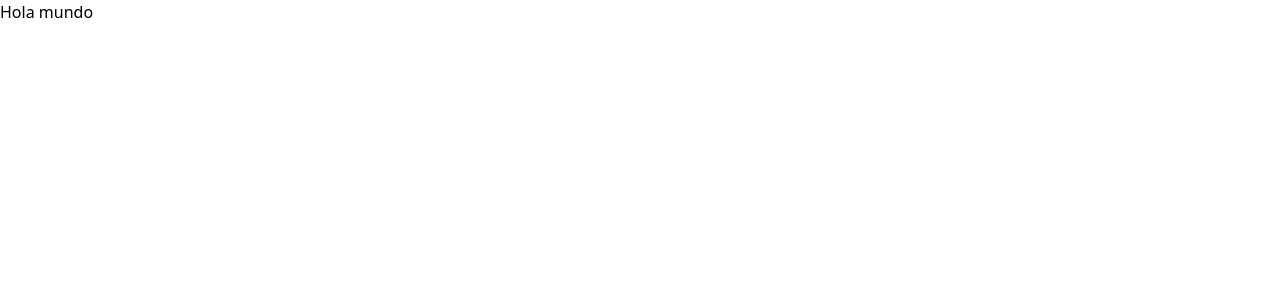
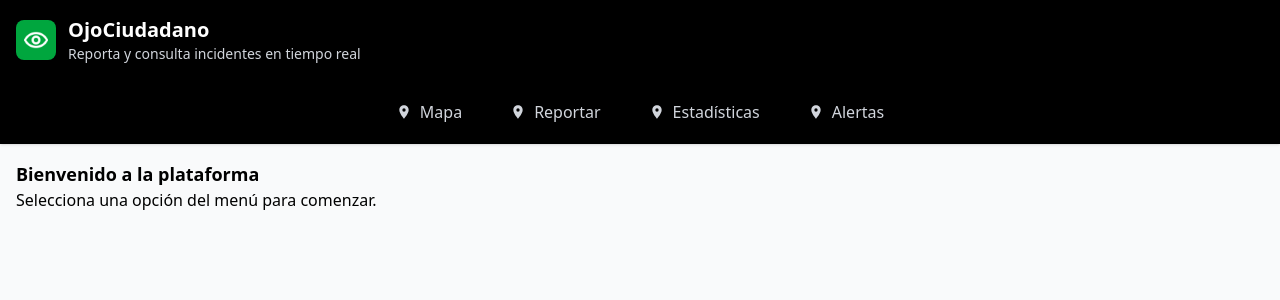
Before and after one commit to 13024RDO/OjoCiudadano, a React (Vite) app in the folder frontend/: page / in a window 1280 px wide. Shown: the top 300 px of the page. Built offline with nearby package versions, Linux system fonts and the light colour scheme.

Commit message:
Modificaciones front

```diff
--- a/frontend/index.html
+++ b/frontend/index.html
@@ -2,9 +2,10 @@
 <html lang="en">
   <head>
     <meta charset="UTF-8" />
-    <link rel="icon" type="image/svg+xml" href="/vite.svg" />
+
     <meta name="viewport" content="width=device-width, initial-scale=1.0" />
-    <title>front</title>
+    <link rel="icon" type="image/png" href="../frontend/src/assets/ojo.png" />
+    <title>OjoCiudadano</title>
   </head>
   <body>
     <div id="root"></div>
--- a/frontend/package.json
+++ b/frontend/package.json
@@ -13,6 +13,7 @@
     "@tailwindcss/vite": "^4.1.14",
     "react": "^19.1.1",
     "react-dom": "^19.1.1",
+    "react-icons": "^5.5.0",
     "react-router-dom": "^7.9.4",
     "recharts": "^3.2.1",
     "tailwindcss": "^4.1.14"
--- a/frontend/src/App.jsx
+++ b/frontend/src/App.jsx
@@ -1,10 +1,20 @@
-import './index.css'
-import AppRouters from './Routers/AppRouters'
+// src/App.jsx
+import React from 'react';
+import Header from './components/Header';
+import Nav from './components/Nav';
 
 function App() {
-  return(
-    <AppRouters/>
-  )
+  return (
+    <div className="min-h-screen bg-gray-50">
+      <Header />
+      <Nav />
+      {/* Aquí va el contenido principal de tu app */}
+      <main className="p-4">
+        <h2 className="text-lg font-semibold">Bienvenido a la plataforma</h2>
+        <p>Selecciona una opción del menú para comenzar.</p>
+      </main>
+    </div>
+  );
 }
 
-export default App
+export default App;
--- a/frontend/src/components/Header.jsx
+++ b/frontend/src/components/Header.jsx
@@ -0,0 +1,25 @@
+// src/components/Header.jsx
+import React from 'react';
+import iconSrc from '../assets/ojo.png'; // 👈 Importa la imagen
+
+const Header = () => {
+  return (
+    <header className="bg-black text-white p-4 shadow-md">
+      <div className="flex items-center space-x-3">
+        <div className="bg-green-600 p-2 rounded-lg">
+          <img
+            src={iconSrc}
+            alt="Icono"
+            className="h-6 w-6 invert" // 👈 'invert' lo vuelve blanco si era negro
+          />
+        </div>
+        <div>
+          <h1 className="text-xl font-bold">OjoCiudadano</h1>
+          <p className="text-sm text-gray-300">Reporta y consulta incidentes en tiempo real</p>
+        </div>
+      </div>
+    </header>
+  );
+};
+
+export default Header;
--- /dev/null
+++ b/frontend/src/components/Nav.jsx
@@ -0,0 +1,49 @@
+// src/components/Nav.jsx
+import React from 'react';
+import { MdLocationOn } from "react-icons/md";
+
+const Seccion = ({texto, icono:Icono})=>{
+    return(
+        <div className='flex items-center space-x-2 px-4 py-2 rounded-md transition-all duration-200 font-medium text-gray-300 hover:bg-gray-800 hover:text-white '>
+            <Icono className="" />
+            <span>{texto}</span>
+        </div>
+    )
+}
+
+const Nav = () => {
+  return (
+    <nav className="bg-black p-3 justify-center flex shadow-sm space-x-4 flex-wrap ">
+      <Seccion texto="Mapa" icono={MdLocationOn} />
+      <Seccion texto="Reportar" icono={MdLocationOn} />
+      <Seccion texto="Estadísticas" icono={MdLocationOn} />
+      <Seccion texto="Alertas" icono={MdLocationOn} />
+    </nav>
+  );
+};
+
+export default Nav;
+
+
+ {/* <ul className="flex space-x-2 justify-center flex-wrap">
+        {[
+          { icon: '📍', label: 'Mapa' },
+          { icon: '🛡️', label: 'Reportar', active: true },
+          { icon: '📊', label: 'Estadísticas' },
+          { icon: '🔔', label: 'Alertas' }
+        ].map((item, index) => (
+          <li key={index}>
+            <button
+              className={`flex items-center space-x-2 px-4 py-2 rounded-md transition-all duration-200 font-medium ${
+                item.active
+                  ? 'bg-green-600 text-white shadow-md'
+                  : 'text-gray-300 hover:bg-gray-800 hover:text-white'
+              }`}
+            >
+              <span>{item.icon}</span>
+              <span>{item.label}</span>
+            </button>
+          </li>
+
+        ))}
+      </ul> */}
```
Also changed, not shown: frontend/src/assets/ojo.png (added), frontend/src/components/Aside.jsx (deleted), 1 other file (tests, documents, lock files or other folders).
